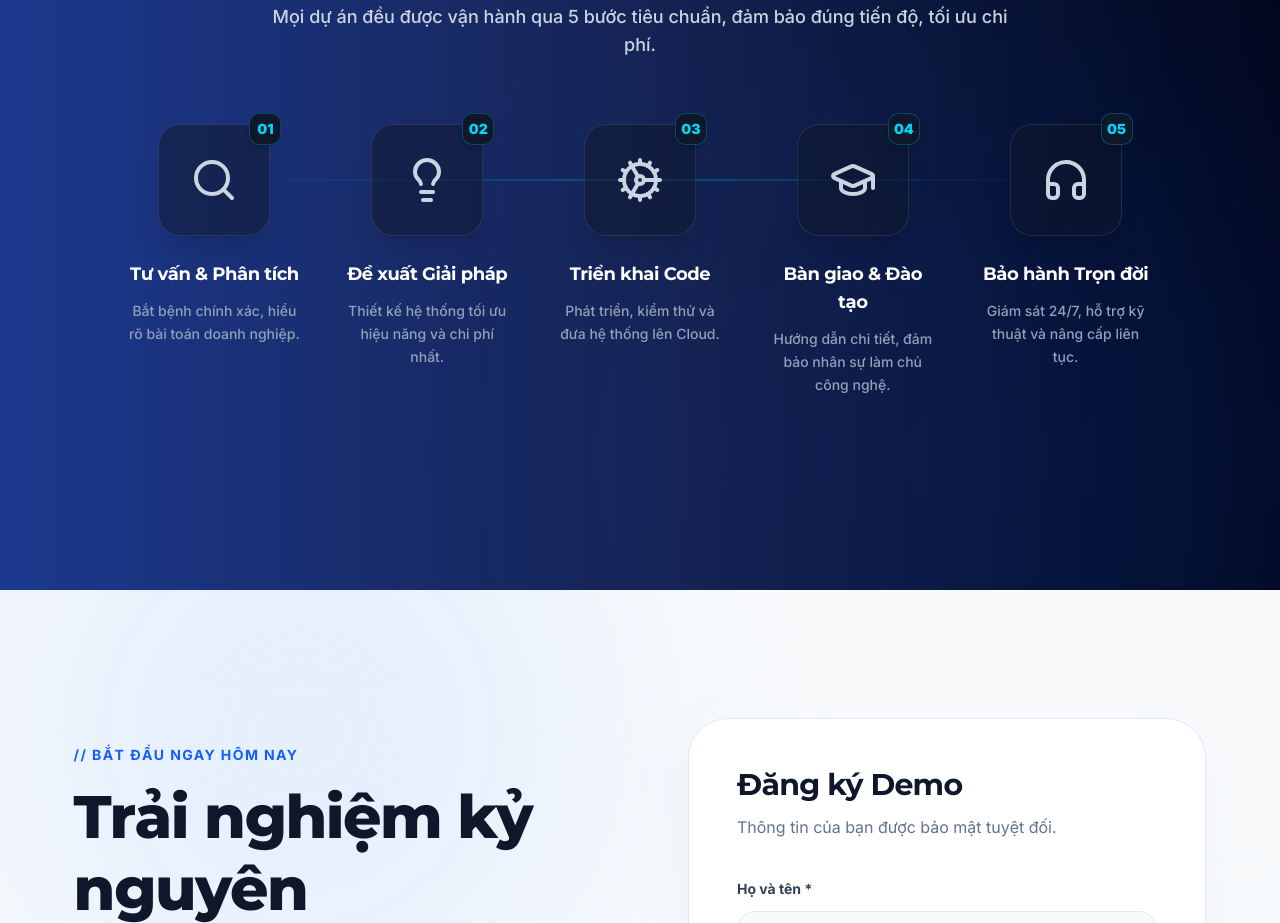
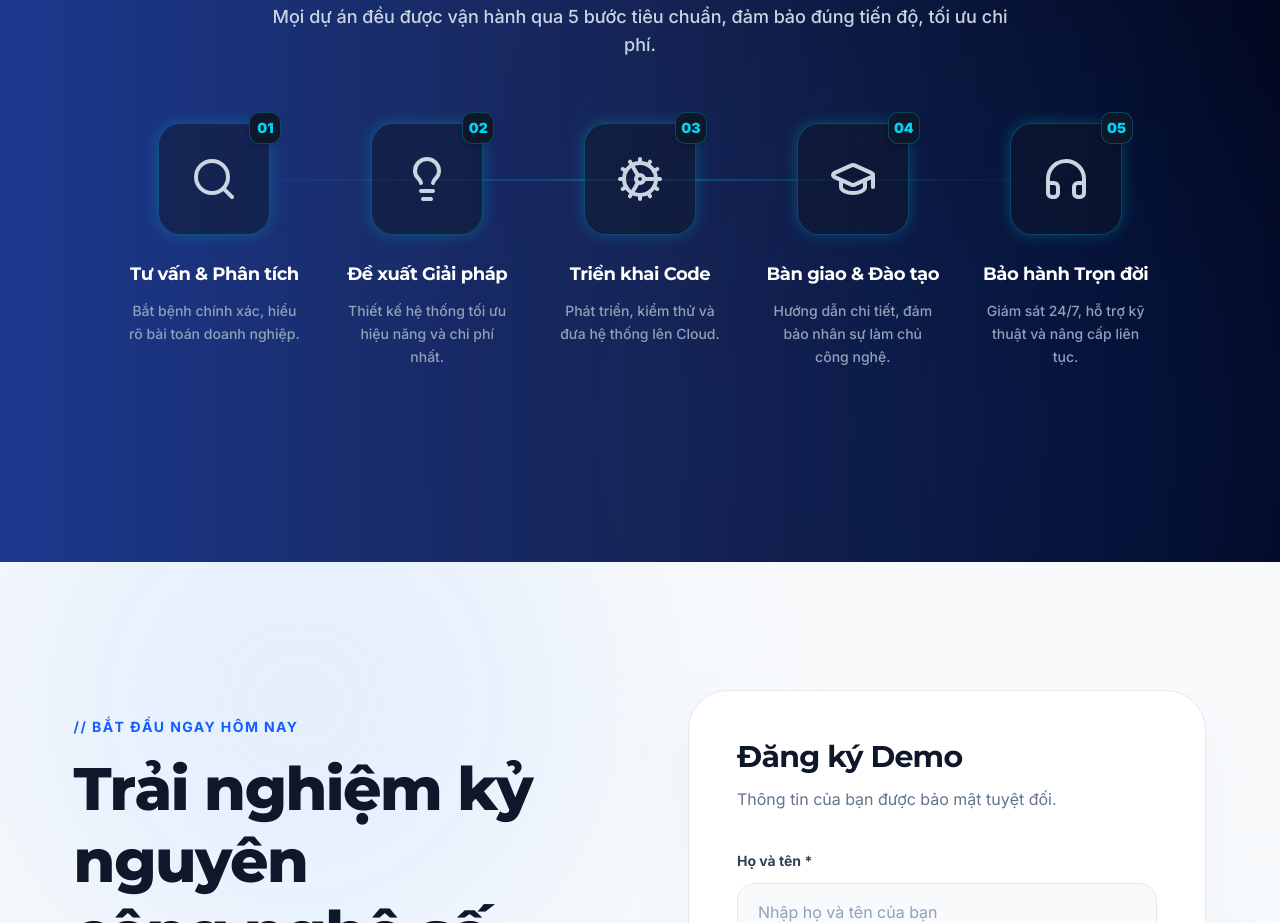
Before and after one commit to Thanh0704/New-Ric, a Next.js app: page / in a window 1280 px wide. Shown: the part 4860-5783 px from the top of the page. Built offline with nearby package versions, Linux system fonts and the light colour scheme.

Commit message:
Update mới

```diff
--- a/src/components/sections/why-choose-us.tsx
+++ b/src/components/sections/why-choose-us.tsx
@@ -53,16 +53,7 @@ const steps = [
 export function RicvinaStandard() {
   return (
     <section className="relative overflow-hidden bg-gradient-to-r from-blue-900 via-blue-950 to-slate-950 pt-20 pb-32 md:pt-32 md:pb-48">
-      {/* THÊM STYLE CHO THANH CUỘN NGANG */}
-      <style
-        dangerouslySetInnerHTML={{
-          __html: `
-        .hide-scrollbar::-webkit-scrollbar { display: none; }
-        .hide-scrollbar { -ms-overflow-style: none; scrollbar-width: none; }
-      `,
-        }}
-      />
-
+      {/* Vệt sáng ngăn cách */}
       <div className="absolute top-0 left-0 z-20 w-full">
         <div className="h-[2px] w-full bg-gradient-to-r from-transparent via-cyan-400 to-transparent opacity-80 shadow-[0_0_15px_rgba(34,211,238,1)]"></div>
         <div className="mx-auto h-[120px] w-[80%] max-w-4xl bg-gradient-to-b from-cyan-400/20 to-transparent blur-2xl"></div>
@@ -137,42 +128,50 @@ export function RicvinaStandard() {
           </AnimateOnScroll>
         </div>
 
-        <div className="relative mx-auto max-w-6xl">
+        <div className="relative mx-auto max-w-6xl px-2 md:px-0">
+          {/* =========================================================
+              TRỤC TIMELINE NGANG (CHỈ HIỆN TRÊN LAPTOP)
+              ========================================================= */}
           <div className="absolute top-[3.5rem] right-[10%] left-[10%] hidden h-[2px] bg-gradient-to-r from-transparent via-cyan-500/30 to-transparent lg:block"></div>
 
-          {/* ĐÃ SỬA: Đưa AnimateOnScroll ra ngoài để không bị lỗi tàng hình khi vuốt */}
-          <AnimateOnScroll delay={150}>
-            {/* ĐÃ SỬA: Chuyển cấu trúc grid dọc thành flex vuốt ngang trên Mobile */}
-            <div className="hide-scrollbar -mx-4 flex snap-x snap-mandatory items-stretch gap-4 overflow-x-auto px-4 pb-8 md:mx-0 md:grid md:grid-cols-2 md:gap-6 md:overflow-visible md:px-0 md:pb-0 lg:grid-cols-5 lg:gap-6">
-              {steps.map((step) => {
+          {/* =========================================================
+              THÊM MỚI: TRỤC TIMELINE DỌC (CHỈ HIỆN TRÊN MOBILE)
+              Một tia sáng chạy xuyên tâm tất cả các Icon từ trên xuống dưới
+              ========================================================= */}
+          <div className="absolute top-[1.75rem] bottom-[1.75rem] left-[2.25rem] z-0 w-[2px] bg-gradient-to-b from-cyan-400/80 via-cyan-400/20 to-transparent md:hidden"></div>
+
+          <div className="relative z-10 flex flex-col gap-6 md:grid md:grid-cols-2 md:gap-6 lg:grid-cols-5">
+            {steps.map((step, index) => {
               const Icon = step.icon
               return (
-                  // Ép độ rộng w-[75vw] trên mobile để thẻ lấp ló, trên PC trở về w-auto
-                  <div
-                    key={step.id}
-                    className="w-[75vw] max-w-[280px] shrink-0 snap-start md:w-auto md:max-w-none md:shrink md:snap-align-none"
-                  >
-                    {/* Thêm nền card mờ trên mobile để cảm giác vuốt có viền rõ ràng, trên PC thì làm trong suốt */}
-                    <div className="group relative z-10 flex h-full flex-col items-center rounded-2xl border border-white/5 bg-white/5 p-5 text-center backdrop-blur-sm transition-all duration-300 hover:-translate-y-2 hover:border-cyan-500/30 hover:bg-white/10 md:border-transparent md:bg-transparent md:p-0 md:backdrop-blur-none md:hover:-translate-y-0 md:hover:border-transparent md:hover:bg-transparent">
-                      <div className="relative mb-3 flex h-14 w-14 items-center justify-center rounded-[1rem] border border-white/10 bg-slate-900/50 shadow-xl transition-all duration-300 group-hover:-translate-y-2 group-hover:border-cyan-500/50 group-hover:bg-cyan-500/20 group-hover:shadow-[0_0_30px_rgba(6,182,212,0.2)] md:mb-6 md:h-28 md:w-28 md:rounded-3xl">
-                        <Icon className="h-6 w-6 text-slate-300 transition-colors duration-300 group-hover:text-cyan-400 md:h-12 md:w-12" />
+                <AnimateOnScroll key={step.id} delay={index * 150}>
+                  {/* CẤU TRÚC:
+                      - Mobile: flex-row (Icon trái, chữ phải) để tạo cảm giác các mốc thời gian
+                      - Laptop: flex-col (Chữ dưới Icon) như cũ
+                  */}
+                  <div className="group relative flex flex-row items-start gap-4 md:flex-col md:items-center md:gap-0 md:text-center">
+                    {/* ICON - TRẠM DỪNG (NODE) CỦA TIMELINE */}
+                    <div className="relative z-10 flex h-14 w-14 shrink-0 items-center justify-center rounded-[1rem] border border-cyan-500/30 bg-slate-900 shadow-[0_0_15px_rgba(6,182,212,0.3)] transition-all duration-300 md:mb-6 md:h-28 md:w-28 md:rounded-3xl md:bg-slate-900/50 md:group-hover:-translate-y-2 md:group-hover:border-cyan-500/50 md:group-hover:bg-cyan-500/20 md:group-hover:shadow-[0_0_30px_rgba(6,182,212,0.2)]">
+                      <Icon className="h-6 w-6 text-cyan-400 transition-colors duration-300 md:h-12 md:w-12 md:text-slate-300 md:group-hover:text-cyan-400" />
                       <div className="absolute -top-2 -right-2 flex h-5 w-5 items-center justify-center rounded-lg border border-cyan-500/30 bg-slate-900 text-[9px] font-black text-cyan-400 shadow-md md:-top-3 md:-right-3 md:h-8 md:w-8 md:text-sm">
                         {step.id}
                       </div>
                     </div>
 
-                      <h3 className="mb-1.5 px-2 text-sm font-bold text-white transition-colors group-hover:text-cyan-300 sm:text-base md:mb-3 md:text-lg">
+                    {/* NỘI DUNG - BỌC TRONG BOX RIÊNG CHO MOBILE */}
+                    <div className="flex-1 rounded-2xl border border-white/5 bg-white/5 p-4 backdrop-blur-sm transition-all hover:border-cyan-500/30 md:rounded-none md:border-transparent md:bg-transparent md:p-0 md:backdrop-blur-none md:hover:border-transparent md:hover:bg-transparent">
+                      <h3 className="mb-1.5 text-sm font-bold text-white transition-colors group-hover:text-cyan-300 sm:text-base md:mb-3 md:text-lg">
                         {step.title}
                       </h3>
-                      <p className="px-1 text-[11px] leading-relaxed font-medium text-slate-400 md:px-2 md:text-sm">
+                      <p className="text-[11px] leading-relaxed font-medium text-slate-400 md:px-2 md:text-sm">
                         {step.desc}
                       </p>
                     </div>
                   </div>
+                </AnimateOnScroll>
               )
             })}
           </div>
-          </AnimateOnScroll>
         </div>
       </Container>
     </section>
```
Lines whose indentation alone changed are shown as unchanged.
